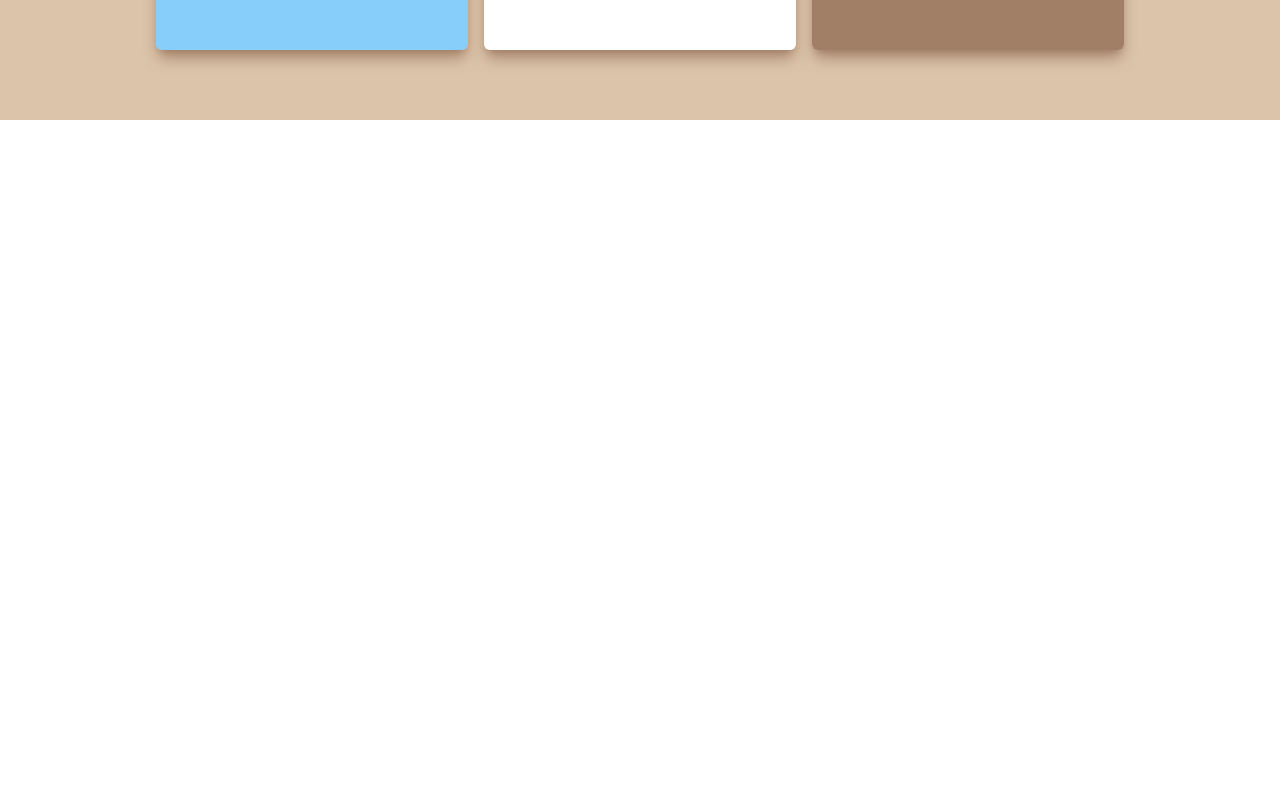
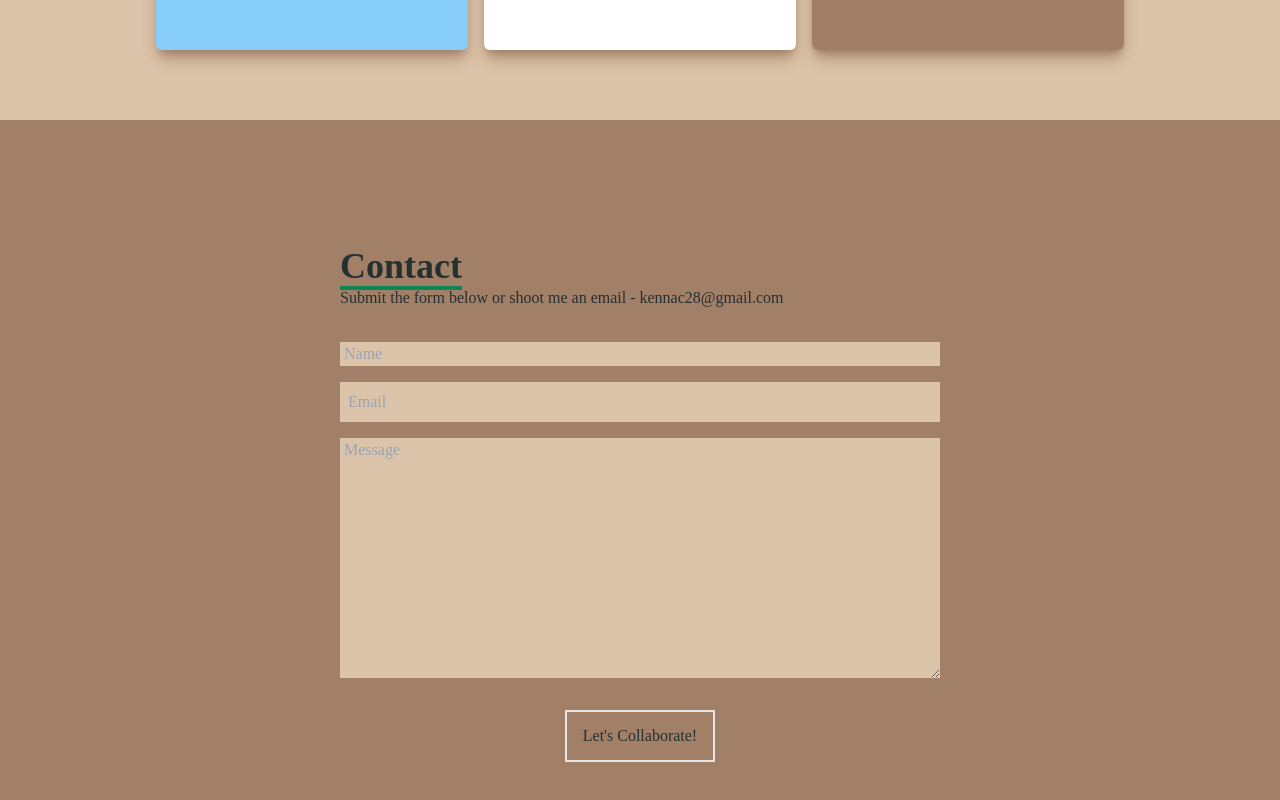
Before and after one commit to kennacapri/20-react-portfolio, a React (Create React App) app: page / in a window 1280 px wide. Shown: the part 3080-3880 px from the top of the page. Before the commit the page ends 3200 px from the top, so only its background shows below. Built offline with nearby package versions, Linux system fonts and the light colour scheme; the HTML template or start-up script is replaced by a standard one.

Commit message:
added getform to contact section for users to enter name, email and message

```diff
--- a/src/App.js
+++ b/src/App.js
@@ -3,6 +3,7 @@
 import About from "./components/About";
 import Skills from "./components/Skills";
 import Work from "./components/Work";
+import Contact from "./components/Contact";
 
 function App() {
   return (
@@ -11,7 +12,8 @@
       <Home />
       <About />
       <Skills />
-      <Work/>
+      <Work />
+      <Contact />
     </div>
   );
 }
--- /dev/null
+++ b/src/components/Contact.jsx
@@ -0,0 +1,49 @@
+import React from "react";
+
+const Contact = () => {
+  return (
+    <div
+      name="contact"
+      className="w-full h-screen bg-[#A27F67] text-[#253031] flex justify-center items-center p-4"
+    >
+      <form
+        method="POST"
+        action="https://getform.io/f/5e9560f0-e3b5-495b-a6b8-ee9fc081e0a7"
+        className="flex flex-col max-w-[600px] w-full h-full justify-center "
+      >
+        <div className="pb-8">
+          <p className="text-4xl font-bold inline border-b-4 border-[#0a8754] text-[#253031]">
+            Contact
+          </p>
+          <p className="text-[#253031]">
+            Submit the form below or shoot me an email - kennac28@gmail.com
+          </p>
+        </div>
+        <input
+          className="bg-[#DBC4A9]"
+          type="text"
+          placeholder=" Name"
+          name="name"
+        />
+        <input
+          className="my-4 p-2 bg-[#DBC4A9]"
+          type="email"
+          placeholder="Email"
+          name="email"
+        />
+        <textarea
+          className="bg-[#DBC4A9]"
+          p-2
+          name="message"
+          rows="10"
+          placeholder=" Message"
+        ></textarea>
+        <button className="text-[#253031] border-2 hover:bg-[#0a8754] px-4 py-3 my-8 mx-auto flex items-center">
+          Let's Collaborate!
+        </button>
+      </form>
+    </div>
+  );
+};
+
+export default Contact;
```
